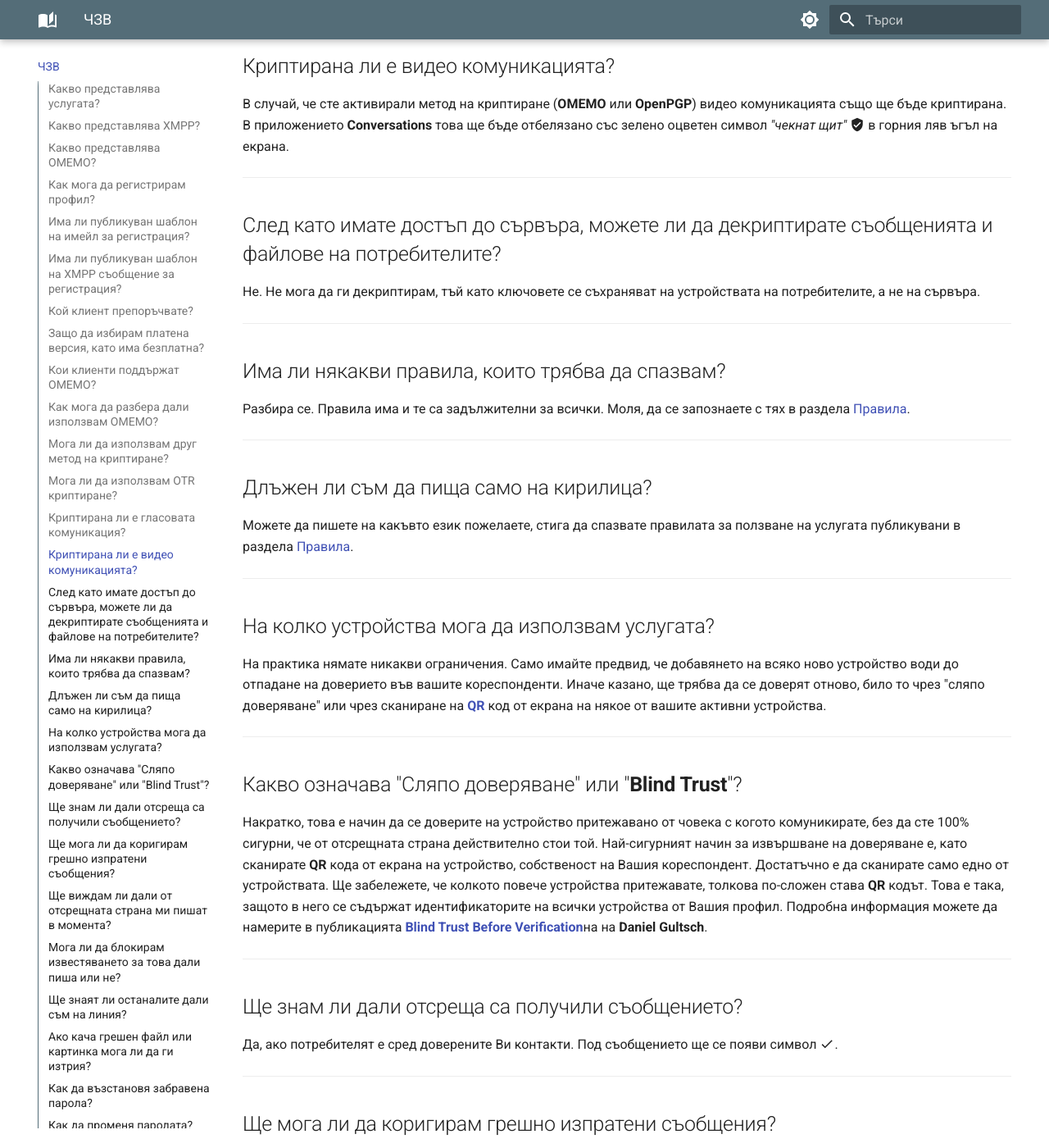
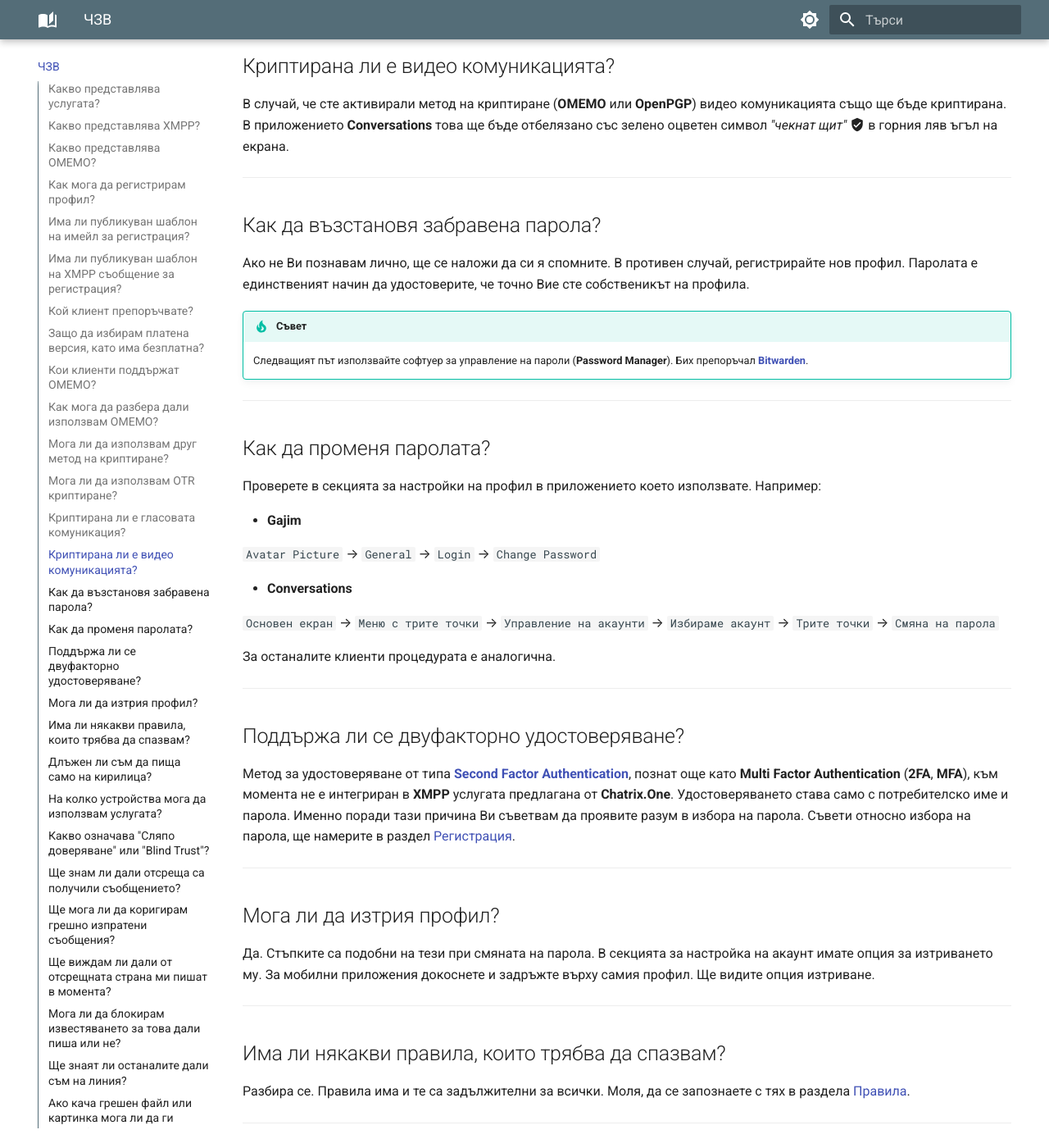
Before and after one commit to MrEddX/docs.chatrix.one, an MkDocs documentation site: the page built from docs/често-задавани-въпроси.md, in a window 1280 px wide and 1400 px high, scrolled down 4143 px. Shown: the whole window at 82% size. Built offline with MkDocs 1.6.1 and Material for MkDocs 9.7.7, drawn with Linux system fonts in a browser that asks for light colours; some of the changed text lies outside the part shown.

Commit message:
FAQ: More Questions

```diff
--- a/docs/често-задавани-въпроси.md
+++ b/docs/често-задавани-въпроси.md
@@ -118,9 +118,41 @@
 
 * * *
 
-## След като имате достъп до сървъра, можете ли да декриптирате съобщенията и файлове на потребителите?
+## Как да възстановя забравена парола?
 
-Не. Не мога да ги декриптирам, тъй като ключовете се съхраняват на устройствата на потребителите, а не на сървъра.
+Ако не Ви познавам лично, ще се наложи да си я спомните. В противен случай, регистрирайте нов профил. Паролата е единственият начин да удостоверите, че точно Вие сте собственикът на профила.
+
+!!! tip "Съвет"
+
+     Следващият път използвайте софтуер за управление на пароли (**Password Manager**). Бих препоръчал [**Bitwarden**](https://bitwarden.com/).
+
+* * *
+
+## Как да променя паролата?
+
+Проверете в секцията за настройки на профил в приложението което използвате. Например:
+
+- **Gajim**
+
+`Avatar Picture` → `General` → `Login` → `Change Password`
+
+- **Conversations**
+
+`Основен екран` → `Меню с трите точки` → `Управление на акаунти` → `Избираме акаунт` → `Трите точки` → `Смяна на парола`
+
+За останалите клиенти процедурата е аналогична.
+
+* * *
+
+## Поддържа ли се двуфакторно удостоверяване?
+
+Метод за удостоверяване от типа [**Second Factor Authentication**](https://en.wikipedia.org/wiki/Multi-factor_authentication), познат още като **Multi Factor Authentication** (**2FA**, **MFA**), към момента не е интегриран в **XMPP** услугата предлагана от **Chatrix.One**. Удостоверяването става само с потребителско име и парола. Именно поради тази причина Ви съветвам да проявите разум в избора на парола. Съвети относно избора на парола, ще намерите в раздел [Регистрация](https://docs.chatrix.one/регистрация/).
+
+* * *
+
+## Мога ли да изтрия профил?
+
+Да. Стъпките са подобни на тези при смяната на парола. В секцията за настройка на акаунт имате опция за изтриването му. За мобилни приложения докоснете и задръжте върху самия профил. Ще видите опция изтриване.
 
 * * *
 
@@ -181,38 +213,6 @@
 ## Ако кача грешен файл или картинка мога ли да ги изтрия?
 
 Можете, но само от Вашето устройство. От сървъра и устройствата на други потребители това е невъзможно.
-
-* * *
-
-## Как да възстановя забравена парола?
-
-Ако не Ви познавам лично, ще се наложи да си я спомните. В противен случай, регистрирайте нов профил. Паролата е единственият начин да удостоверите, че точно Вие сте собственикът на профила.
-
-!!! tip "Съвет"
-
-     Следващият път използвайте софтуер за управление на пароли (**Password Manager**). Бих препоръчал [**Bitwarden**](https://bitwarden.com/).
-
-* * *
-
-## Как да променя паролата?
-
-Проверете в секцията за настройки на профил в приложението което използвате. Например:
-
-- **Gajim**
-
-`Avatar Picture` → `General` → `Login` → `Change Password`
-
-- **Conversations**
-
-`Основен екран` → `Меню с трите точки` → `Управление на акаунти` → `Избираме акаунт` → `Трите точки` → `Смяна на парола`
-
-За останалите клиенти процедурата е аналогична.
-
-* * *
-
-## Мога ли да изтрия профил?
-
-Да. Стъпките са подобни на тези при смяната на парола. В секцията за настройка на акаунт имате опция за изтриването му. За мобилни приложения докоснете и задръжте върху самия профил. Ще видите опция изтриване.
 
 * * *
 
@@ -313,6 +313,16 @@
 ## Как би изглеждала снимка, която се съхранява на сървъра в криптиран вид?
 
 Ако бъде свалена от сървъра и се направи опит да бъде разгледана на компютър или друго устройство, ще видите само и единствено чисто черен екран.
+
+* * *
+
+## След като имате достъп до сървъра, можете ли да декриптирате съобщенията и файлове на потребителите?
+
+За декриптиране на комуникацията и файловете, съхранявани на сървъра, не е достатъчен само администраторски достъп. Нужни са още и ключовете с които е извършено криптирането, а те се се съхраняват на устройствата на потребителите. Следователно, не съм в състояние да осъществя достъп до комуникацията в четим вид.
+
+!!! info "Информация"
+
+    Едно от нещата към които се отнасям изключително отговорно е личната комуникация да остане наистина лична. За повече информация вижте раздела [Поверителност](https://docs.chatrix.one/поверителност/).
 
 * * *
 
```
